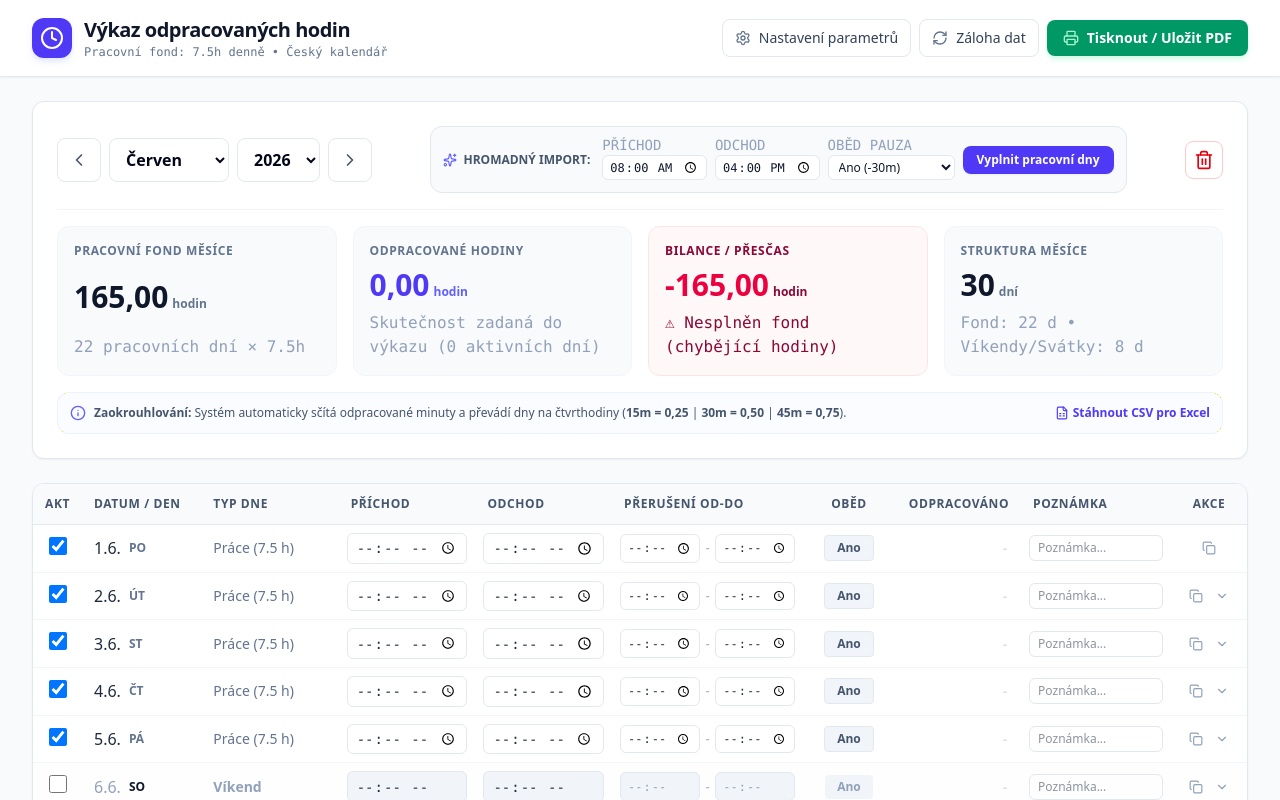
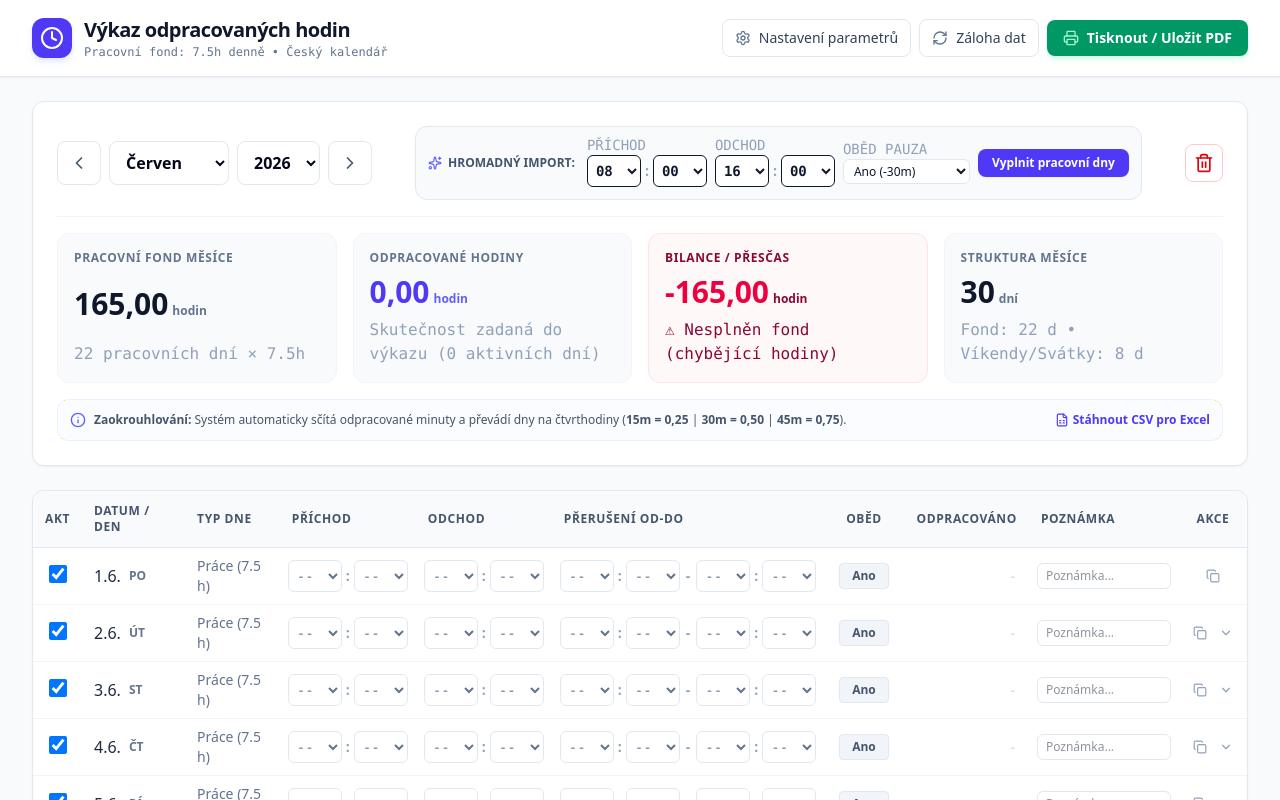
Before and after one commit to SumaraCZ/Vykaz, a React (Vite) app: page / in a window 1280 px wide. Shown: the top 800 px of the page. Built offline with nearby package versions, Linux system fonts and the light colour scheme.

Commit message:
feat: add TimeSelect component for input handling
Introduce a modular time selector dropdown to standardize time input with 15-minute increments.

```diff
--- a/src/App.tsx
+++ b/src/App.tsx
@@ -45,6 +45,99 @@ const DEFAULT_SETTINGS: AppSettings = {
   employeeName: "",
 };
 
+function TimeSelect({
+  value,
+  onChange,
+  disabled,
+  className = "",
+}: {
+  value: string;
+  onChange: (val: string) => void;
+  disabled?: boolean;
+  className?: string;
+}) {
+  const hour = value ? value.split(":")[0] : "";
+  const minute = value ? value.split(":")[1] : "";
+
+  const hours = Array.from({ length: 24 }, (_, i) => String(i).padStart(2, '0'));
+  const minutes = ["00", "15", "30", "45"];
+
+  const handleHourChange = (newHour: string) => {
+    if (!newHour) {
+      onChange("");
+      return;
+    }
+    const currentMin = minutes.includes(minute) ? minute : "00";
+    onChange(`${newHour}:${currentMin}`);
+  };
+
+  const handleMinChange = (newMin: string) => {
+    if (!newMin) {
+      if (hour) {
+        onChange(`${hour}:00`);
+      } else {
+        onChange("");
+      }
+      return;
+    }
+    const currentHour = hour || "08"; // sensible default hour
+    onChange(`${currentHour}:${newMin}`);
+  };
+
+  // Keep existing non-slotted minutes visible
+  const activeMinutes = [...minutes];
+  if (minute && !minutes.includes(minute)) {
+    activeMinutes.push(minute);
+    activeMinutes.sort();
+  }
+
+  return (
+    <div className={`inline-flex items-center space-x-1 ${className}`}>
+      <select
+        value={hour}
+        disabled={disabled}
+        onChange={(e) => handleHourChange(e.target.value)}
+        className={`bg-white border text-sm font-mono rounded-md px-1 py-1 focus:outline-none focus:ring-1 focus:ring-indigo-500/50 cursor-pointer ${
+          disabled
+            ? "bg-slate-100 text-slate-400 border-slate-200 cursor-not-allowed"
+            : hour
+            ? "border-indigo-350 bg-indigo-50/15 text-slate-900 font-bold"
+            : "border-slate-200 text-slate-500"
+        }`}
+        style={{ minWidth: "54px", height: "32px" }}
+      >
+        <option value="">--</option>
+        {hours.map((h) => (
+          <option key={h} value={h}>
+            {h}
+          </option>
+        ))}
+      </select>
+      <span className={disabled ? "text-slate-300" : "text-slate-400 font-bold"}>:</span>
+      <select
+        value={minute}
+        disabled={disabled}
+        onChange={(e) => handleMinChange(e.target.value)}
+        className={`bg-white border text-sm font-mono rounded-md px-1 py-1 focus:outline-none focus:ring-1 focus:ring-indigo-500/50 cursor-pointer ${
+          disabled
+            ? "bg-slate-100 text-slate-400 border-slate-200 cursor-not-allowed"
+            : minute
+            ? "border-indigo-350 bg-indigo-50/15 text-slate-900 font-bold"
+            : "border-slate-200 text-slate-500"
+        }`}
+        style={{ minWidth: "54px", height: "32px" }}
+      >
+        {(!hour || !minute) && <option value="">--</option>}
+        {activeMinutes.map((m) => (
+          <option key={m} value={m}>
+            {m}
+          </option>
+        ))}
+      </select>
+    </div>
+  );
+}
+
 export default function App() {
   // Current active date view (defaults to now)
   const [currentYear, setCurrentYear] = useState<number>(() => {
@@ -716,23 +809,21 @@ export default function App() {
               </span>
 
               <div className="flex items-center gap-2 flex-wrap text-sm">
+                <div className="flex items-center space-x-2">
                   <div>
                     <label className="text-3xs text-slate-400 block -mt-1 font-mono uppercase">Příchod</label>
-                  <input
-                    type="time"
+                    <TimeSelect
                       value={templateArrival}
-                    onChange={(e) => setTemplateArrival(e.target.value)}
-                    className="bg-white border border-slate-200 rounded-md px-1.5 py-0.5 font-mono text-xs text-slate-900"
+                      onChange={(val) => setTemplateArrival(val)}
                     />
                   </div>
                   <div>
                     <label className="text-3xs text-slate-400 block -mt-1 font-mono uppercase">Odchod</label>
-                  <input
-                    type="time"
+                    <TimeSelect
                       value={templateDeparture}
-                    onChange={(e) => setTemplateDeparture(e.target.value)}
-                    className="bg-white border border-slate-200 rounded-md px-1.5 py-0.5 font-mono text-xs text-slate-900"
-                  />
+                      onChange={(val) => setTemplateDeparture(val)}
+                    />
+                  </div>
                 </div>
                 <div>
                   <label className="text-3xs text-slate-400 block -mt-1 font-mono uppercase">Oběd pauza</label>
@@ -978,43 +1069,35 @@ export default function App() {
                       </td>
 
                       {/* Arrival Input */}
-                      <td className="px-2 py-2 min-w-[76px]">
+                      <td className="px-2 py-2 min-w-[130px]">
                         <span className="hidden print:inline font-mono text-sm">
                           {rec.active ? (rec.arrival || "-") : ""}
                         </span>
-                        <input
-                          type="time"
+                        <div className="print:hidden">
+                          <TimeSelect
                             value={rec.arrival}
-                          onChange={(e) => updateDayField(dateStr, 'arrival', e.target.value)}
+                            onChange={(val) => updateDayField(dateStr, 'arrival', val)}
                             disabled={!rec.active}
-                          className={`w-full px-2 py-1 text-sm font-mono text-slate-800 border rounded-md focus:outline-hidden focus:ring-2 focus:ring-indigo-500/50 print:hidden ${
-                            rec.active
-                              ? rec.arrival ? 'border-indigo-200 bg-indigo-50/5' : 'border-slate-200 bg-white'
-                              : 'bg-slate-100 border-slate-200 text-slate-400 cursor-not-allowed'
-                          }`}
-                        />
+                          />
+                        </div>
                       </td>
 
                       {/* Departure Input */}
-                      <td className="px-2 py-2 min-w-[76px]">
+                      <td className="px-2 py-2 min-w-[130px]">
                         <span className="hidden print:inline font-mono text-sm">
                           {rec.active ? (rec.departure || "-") : ""}
                         </span>
-                        <input
-                          type="time"
+                        <div className="print:hidden">
+                          <TimeSelect
                             value={rec.departure}
-                          onChange={(e) => updateDayField(dateStr, 'departure', e.target.value)}
+                            onChange={(val) => updateDayField(dateStr, 'departure', val)}
                             disabled={!rec.active}
-                          className={`w-full px-2 py-1 text-sm font-mono text-slate-800 border rounded-md focus:outline-hidden focus:ring-2 focus:ring-indigo-500/50 print:hidden ${
-                            rec.active
-                              ? rec.departure ? 'border-indigo-200 bg-indigo-50/5' : 'border-slate-200 bg-white'
-                              : 'bg-slate-100 border-slate-200 text-slate-400 cursor-not-allowed'
-                          }`}
-                        />
+                          />
+                        </div>
                       </td>
 
                       {/* Interruption From - To */}
-                      <td className="px-2 py-2">
+                      <td className="px-2 py-2 min-w-[270px]">
                         <span className="hidden print:inline font-mono text-xs">
                           {rec.active && rec.interruptionFrom && rec.interruptionTo
                             ? `${rec.interruptionFrom} - ${rec.interruptionTo}`
@@ -1023,31 +1106,17 @@ export default function App() {
                             : ""
                           }
                         </span>
-                        <div className="flex items-center space-x-1 font-mono text-xs print:hidden">
-                          <input
-                            type="time"
+                        <div className="flex items-center space-x-1.5 print:hidden">
+                          <TimeSelect
                             value={rec.interruptionFrom}
-                            onChange={(e) => updateDayField(dateStr, 'interruptionFrom', e.target.value)}
+                            onChange={(val) => updateDayField(dateStr, 'interruptionFrom', val)}
                             disabled={!rec.active}
-                            className={`w-20 px-1.5 py-1 text-center border rounded-md focus:outline-hidden ${
-                              rec.active
-                                ? rec.interruptionFrom ? 'border-amber-200 bg-amber-50/10' : 'border-slate-200 bg-white'
-                                : 'bg-slate-100 border-slate-200 text-slate-400 cursor-not-allowed'
-                            }`}
-                            placeholder="Od"
-                          />
-                          <span className="text-slate-400">-</span>
-                          <input
-                            type="time"
+                          />
+                          <span className="text-slate-400 font-bold">-</span>
+                          <TimeSelect
                             value={rec.interruptionTo}
-                            onChange={(e) => updateDayField(dateStr, 'interruptionTo', e.target.value)}
+                            onChange={(val) => updateDayField(dateStr, 'interruptionTo', val)}
                             disabled={!rec.active}
-                            className={`w-20 px-1.5 py-1 text-center border rounded-md focus:outline-hidden ${
-                              rec.active
-                                ? rec.interruptionTo ? 'border-amber-200 bg-amber-50/10' : 'border-slate-200 bg-white'
-                                : 'bg-slate-100 border-slate-200 text-slate-400 cursor-not-allowed'
-                            }`}
-                            placeholder="Do"
                           />
                         </div>
                       </td>
@@ -1241,7 +1310,7 @@ export default function App() {
                           </span>
                         ) : (
                           <span className="text-xs text-slate-500 font-medium">
-                            {rec.isWeekend ? "Volný den" : `Fund ${settings.dailyWorkFund} h`}
+                            {rec.isWeekend ? "Volný den" : `Fond ${settings.dailyWorkFund} h`}
                           </span>
                         )}
                       </div>
@@ -1273,22 +1342,18 @@ export default function App() {
                     <div className="mt-3">
                       {/* Arrival / Departure fields designed beautifully with big tactile inputs */}
                       <div className="grid grid-cols-2 gap-3">
-                        <div className="flex flex-col bg-slate-50 hover:bg-slate-100/30 border border-slate-100 rounded-xl p-2.5 transition">
-                          <span className="text-[10px] font-black text-slate-400 uppercase tracking-wider">Příchod</span>
-                          <input
-                            type="time"
+                        <div className="flex flex-col bg-slate-50 hover:bg-slate-100/30 border border-slate-100 rounded-xl p-2 border-b-2 transition">
+                          <span className="text-[10px] font-black text-slate-400 uppercase tracking-wider mb-1">Příchod</span>
+                          <TimeSelect
                             value={rec.arrival || ""}
-                            onChange={(e) => updateDayField(dateStr, 'arrival', e.target.value)}
-                            className="w-full bg-transparent font-mono text-base font-extrabold text-slate-900 outline-none mt-1 h-8 cursor-pointer"
-                          />
-                        </div>
-                        <div className="flex flex-col bg-slate-50 hover:bg-slate-100/30 border border-slate-100 rounded-xl p-2.5 transition">
-                          <span className="text-[10px] font-black text-slate-400 uppercase tracking-wider">Odchod</span>
-                          <input
-                            type="time"
+                            onChange={(val) => updateDayField(dateStr, 'arrival', val)}
+                          />
+                        </div>
+                        <div className="flex flex-col bg-slate-50 hover:bg-slate-100/30 border border-slate-100 rounded-xl p-2 border-b-2 transition">
+                          <span className="text-[10px] font-black text-slate-400 uppercase tracking-wider mb-1">Odchod</span>
+                          <TimeSelect
                             value={rec.departure || ""}
-                            onChange={(e) => updateDayField(dateStr, 'departure', e.target.value)}
-                            className="w-full bg-transparent font-mono text-base font-extrabold text-slate-900 outline-none mt-1 h-8 cursor-pointer"
+                            onChange={(val) => updateDayField(dateStr, 'departure', val)}
                           />
                         </div>
                       </div>
@@ -1348,23 +1413,19 @@ export default function App() {
                             <div className="border-t border-slate-100 pt-3.5">
                               <span className="text-xs font-bold text-slate-700 block mb-1">Nezapočtené přerušení (lékař, nákup atd.):</span>
                               <div className="flex items-center gap-2">
-                                <div className="flex-1 bg-slate-50 rounded-xl p-2 border border-slate-100">
-                                  <span className="text-[9px] text-slate-400 block font-bold font-mono">Od</span>
-                                  <input
-                                    type="time"
+                                <div className="flex-1 bg-slate-50 rounded-xl p-2 border border-slate-100 flex flex-col items-center">
+                                  <span className="text-[9px] text-slate-400 block font-bold font-mono mb-1">Od</span>
+                                  <TimeSelect
                                     value={rec.interruptionFrom || ""}
-                                    onChange={(e) => updateDayField(dateStr, 'interruptionFrom', e.target.value)}
-                                    className="w-full bg-transparent font-mono text-sm text-slate-800 outline-none mt-0.5 text-center min-h-[24px]"
-                                  />
-                                </div>
-                                <span className="text-slate-400 text-xs mt-3 select-none">-</span>
-                                <div className="flex-1 bg-slate-50 rounded-xl p-2 border border-slate-100">
-                                  <span className="text-[9px] text-slate-400 block font-bold font-mono">Do</span>
-                                  <input
-                                    type="time"
+                                    onChange={(val) => updateDayField(dateStr, 'interruptionFrom', val)}
+                                  />
+                                </div>
+                                <span className="text-slate-400 text-xs select-none font-bold">-</span>
+                                <div className="flex-1 bg-slate-50 rounded-xl p-2 border border-slate-100 flex flex-col items-center">
+                                  <span className="text-[9px] text-slate-400 block font-bold font-mono mb-1">Do</span>
+                                  <TimeSelect
                                     value={rec.interruptionTo || ""}
-                                    onChange={(e) => updateDayField(dateStr, 'interruptionTo', e.target.value)}
-                                    className="w-full bg-transparent font-mono text-sm text-slate-800 outline-none mt-0.5 text-center min-h-[24px]"
+                                    onChange={(val) => updateDayField(dateStr, 'interruptionTo', val)}
                                   />
                                 </div>
                               </div>
@@ -1527,12 +1588,13 @@ export default function App() {
                     <label className="block text-sm font-semibold text-slate-700 mb-1.5">
                       Výchozí příchod
                     </label>
-                    <input
-                      type="time"
+                    <div className="bg-slate-50 border border-slate-200 rounded-xl px-3 py-2 flex items-center justify-between">
+                      <span className="text-xs text-slate-500 font-medium">Zvolte čas:</span>
+                      <TimeSelect
                         value={settings.defaultArrival}
-                      onChange={(e) => saveSettings({ ...settings, defaultArrival: e.target.value })}
-                      className="w-full bg-slate-50 border border-slate-200 rounded-xl px-3 py-2 text-slate-900 font-mono focus:outline-hidden focus:ring-2 focus:ring-indigo-500/50"
-                    />
+                        onChange={(val) => saveSettings({ ...settings, defaultArrival: val })}
+                      />
+                    </div>
                     <p className="text-3xs text-slate-400 mt-1">
                       Tato pracovní doba bude předvyplněná pro nové pracovní dny.
                     </p>
@@ -1543,12 +1605,13 @@ export default function App() {
                     <label className="block text-sm font-semibold text-slate-700 mb-1.5">
                       Výchozí odchod
                     </label>
-                    <input
-                      type="time"
+                    <div className="bg-slate-50 border border-slate-200 rounded-xl px-3 py-2 flex items-center justify-between">
+                      <span className="text-xs text-slate-500 font-medium">Zvolte čas:</span>
+                      <TimeSelect
                         value={settings.defaultDeparture}
-                      onChange={(e) => saveSettings({ ...settings, defaultDeparture: e.target.value })}
-                      className="w-full bg-slate-50 border border-slate-200 rounded-xl px-3 py-2 text-slate-900 font-mono focus:outline-hidden focus:ring-2 focus:ring-indigo-500/50"
-                    />
+                        onChange={(val) => saveSettings({ ...settings, defaultDeparture: val })}
+                      />
+                    </div>
                   </div>
 
                   {/* Daily Work Fund standard */}
```
Lines whose indentation alone changed are shown as unchanged.
